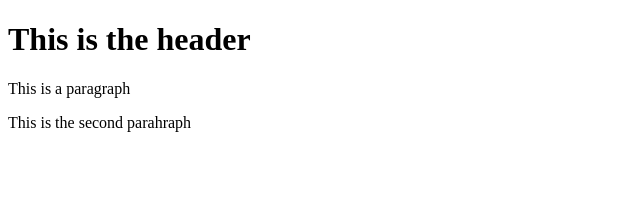
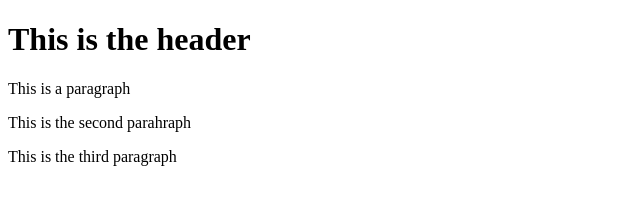
Before and after one commit to sandushi/git-test, a website: page index.html in a window 1280 px wide. Shown: the whole page, without its empty margins (0-640 px from the left). Drawn offline with Linux system fonts and the light colour scheme.

Commit message:
new commit

```diff
--- a/index.html
+++ b/index.html
@@ -7,6 +7,7 @@
             </h1>
             <p>This is a paragraph</p>
             <p>This is the second parahraph</p>
+            <p>This is the third paragraph</p>
         </body>
     </head>
 </html>
```
Also changed, not shown: package.json (added, +24 -0 lines), 2 other files.
